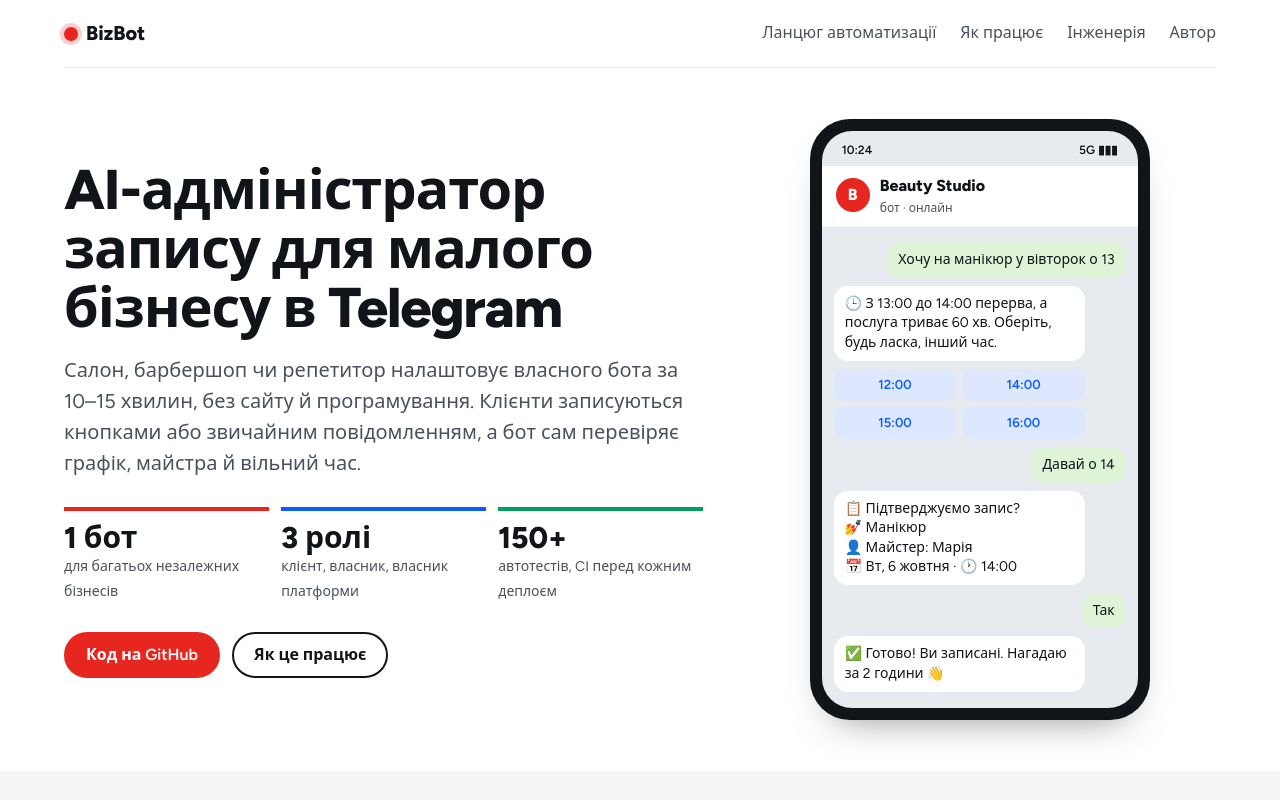
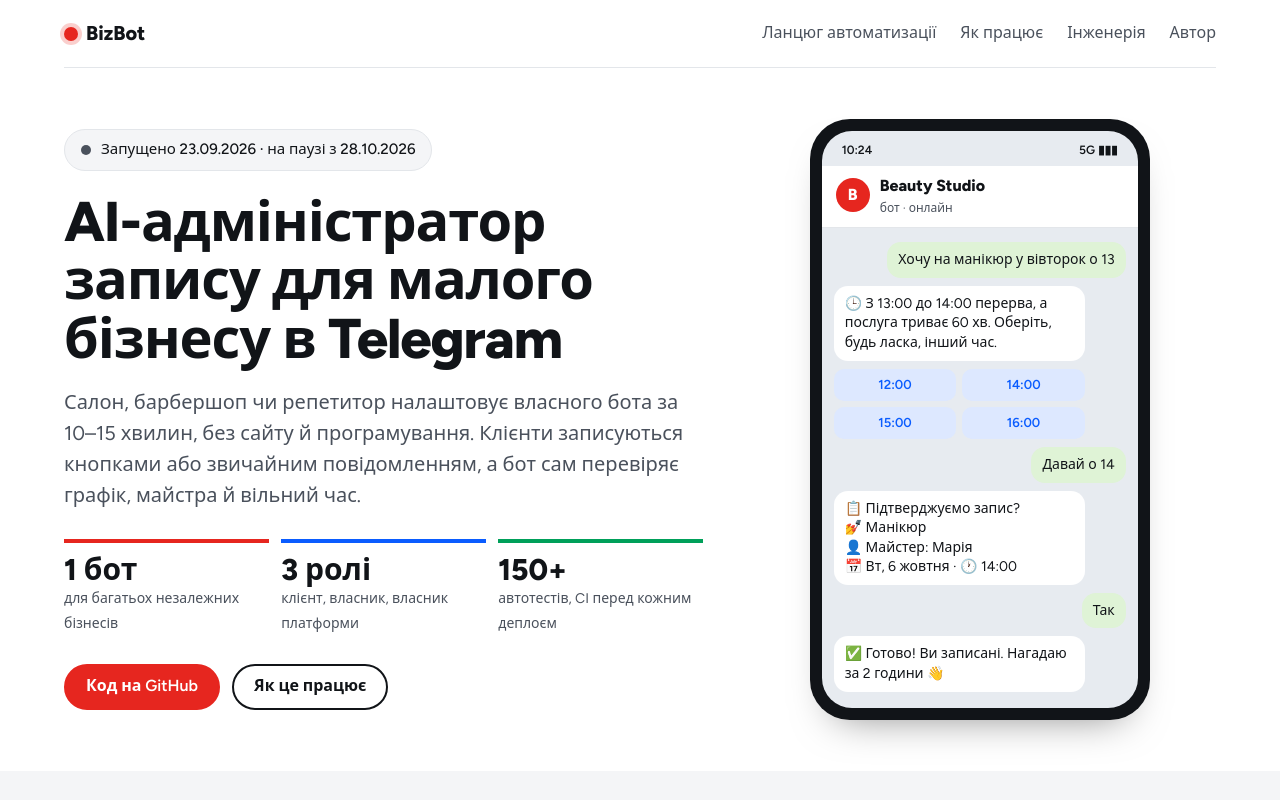
Before and after one commit to ryzhyy/BizBot, a plain HTML site: page index.html in a window 1280 px wide. Shown: the top 800 px of the page. Drawn offline with Linux system fonts and the light colour scheme.

Commit message:
Add launch/pause status pill to the landing page
Co-Authored-By: Claude Opus 5.5 <noreply@anthropic.com>
Claude-Session: https://claude.ai/code/session_01VStomyJnQiYcQvtqwUJByA

```diff
--- a/index.html
+++ b/index.html
@@ -33,6 +33,9 @@ h3{font-size:20px;font-weight:800;margin-bottom:6px}
 p{margin:0 0 12px}
 .lead{font-size:clamp(17px,1.6vw,20px);color:var(--mute);max-width:36em;margin-top:18px}
 .hero{display:grid;gap:40px;align-items:center}
+.status{display:inline-flex;align-items:center;gap:10px;margin-bottom:22px;padding:8px 16px;border:1px solid var(--rule);border-radius:999px;background:var(--soft);font-size:15px;font-weight:500;white-space:nowrap}
+.status i{width:10px;height:10px;border-radius:50%;background:var(--mute);flex:none}
+@media(max-width:420px){.status{white-space:normal;font-size:14px}}
 @media(min-width:900px){.hero{grid-template-columns:minmax(0,1.15fr) minmax(0,.85fr)}}
 .facts{display:grid;grid-template-columns:repeat(auto-fit,minmax(9em,1fr));gap:12px;margin-top:28px}
 .fact{border-top:4px solid var(--c);padding-top:10px}
@@ -97,6 +100,7 @@ footer{color:var(--mute);font-size:14px;padding-block:20px!important}
 
 <header class="band"><div class="wrap hero">
   <div>
+    <div class="status"><i></i>Запущено 23.09.2026 · на паузі з 28.10.2026</div>
     <h1>AI-адміністратор запису для малого бізнесу в Telegram</h1>
     <p class="lead">Салон, барбершоп чи репетитор налаштовує власного бота за 10–15 хвилин, без сайту й програмування. Клієнти записуються кнопками або звичайним повідомленням, а бот сам перевіряє графік, майстра й вільний час.</p>
     <div class="facts">
```
